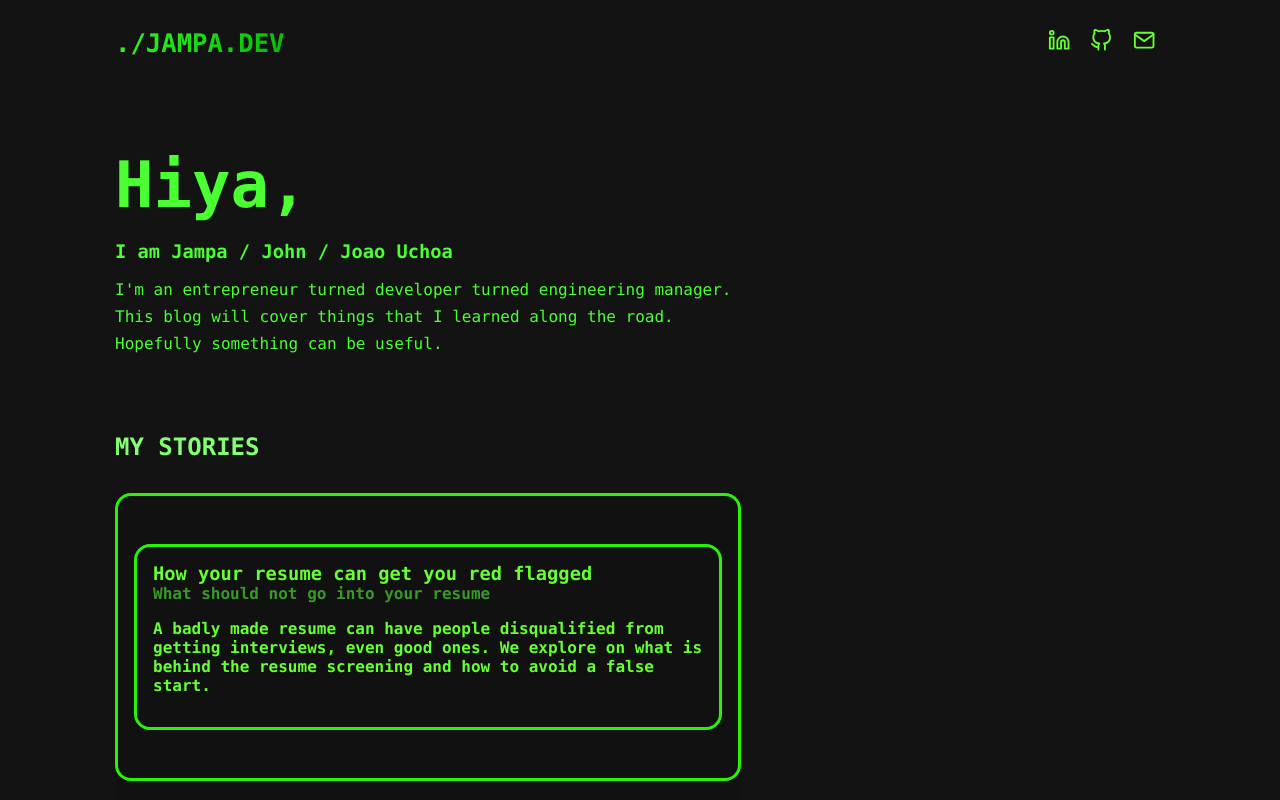
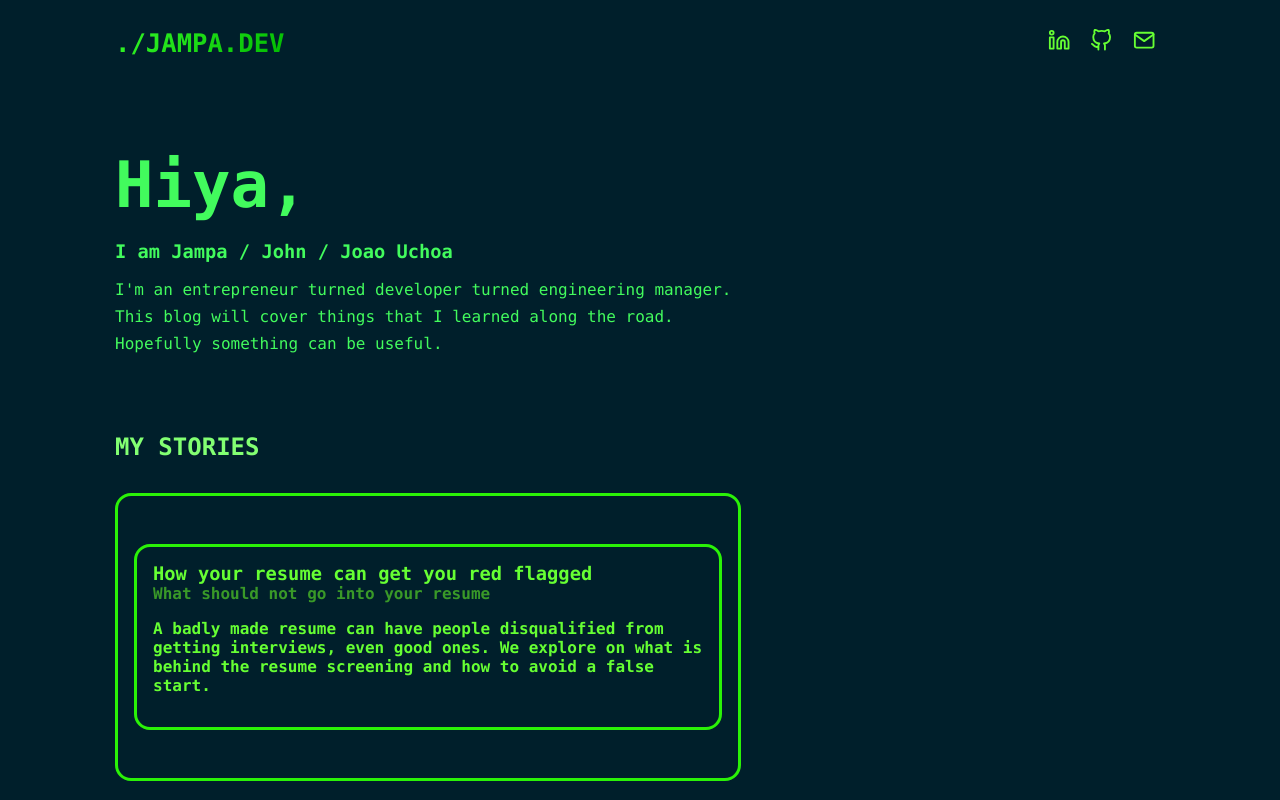
Before and after one commit to JampaUchoa/jampa.dev, a Next.js app: page / in a window 1280 px wide. Shown: the top 800 px of the page. Built offline with nearby package versions, Linux system fonts and the light colour scheme.

Commit message:
new styling

```diff
--- a/components/StoriesList/stories.module.scss
+++ b/components/StoriesList/stories.module.scss
@@ -1,7 +1,6 @@
 .stories {
     max-width: 65ch;
     transition: 0.2s all ease;
-    background-color: #111111;
 
     a {
         padding: 1em;
@@ -12,7 +11,7 @@
         text-decoration: none;
         transition: 0.2s all ease;
         &:hover{
-            background-color: #222222;
+            background-color: #22222255;
             color: #26ff00;
             border: 3px solid #26ff00;
             h3 {
--- a/styles/index.scss
+++ b/styles/index.scss
@@ -1,10 +1,10 @@
 html {
-    background-color: #131313;
+    background-color: #001f2b;
     margin: 0;
-    font-family: "Consolas", monospace;
+    font-family: "Menlo", "Courier New", "Consolas", monospace;
     -webkit-font-smoothing: antialiased;
     -moz-osx-font-smoothing: grayscale;
-    color: #4aff32;
+    color: #42fb5d;
 }
 
 img {
@@ -87,9 +87,9 @@ header {
 // Move this
 
 .article{
-    font-size: 19px;
+    font-size: 18px;
     font-weight: 500;
-    letter-spacing: -0.01em;
+    letter-spacing: -0.015em;
     p {
         margin: 1.5em 0;
         line-height: 1.5em;
```
